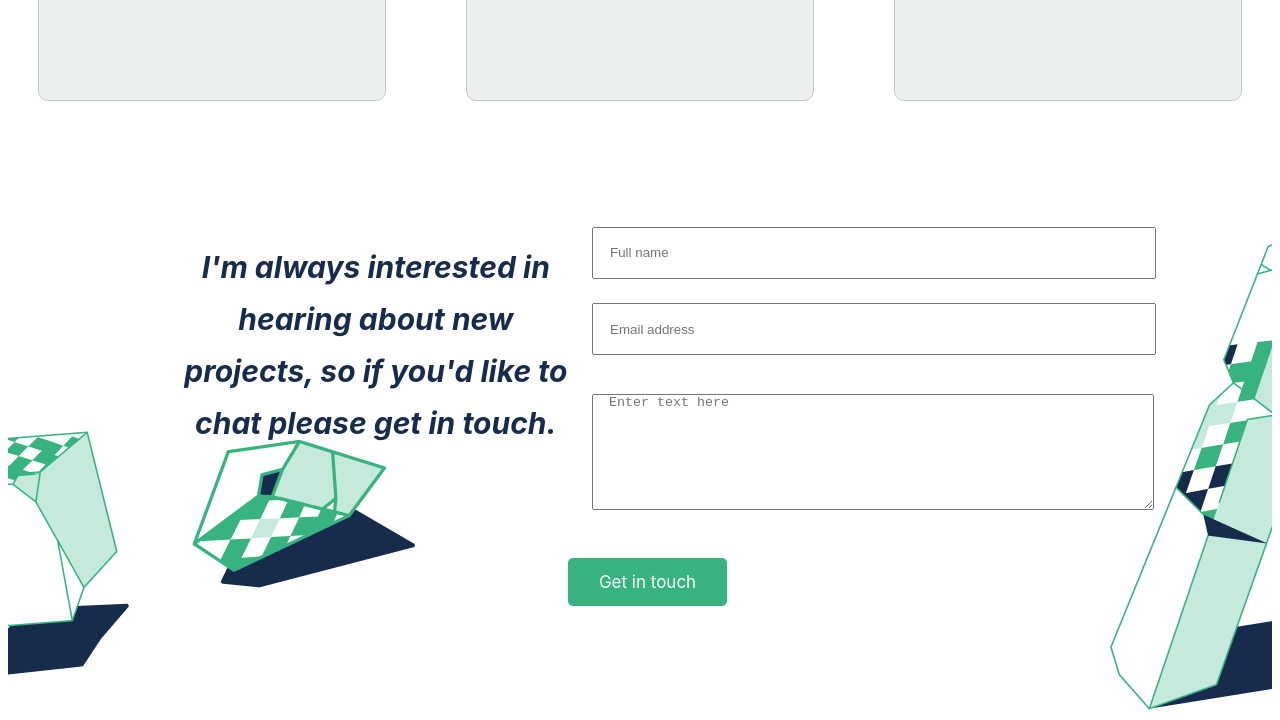
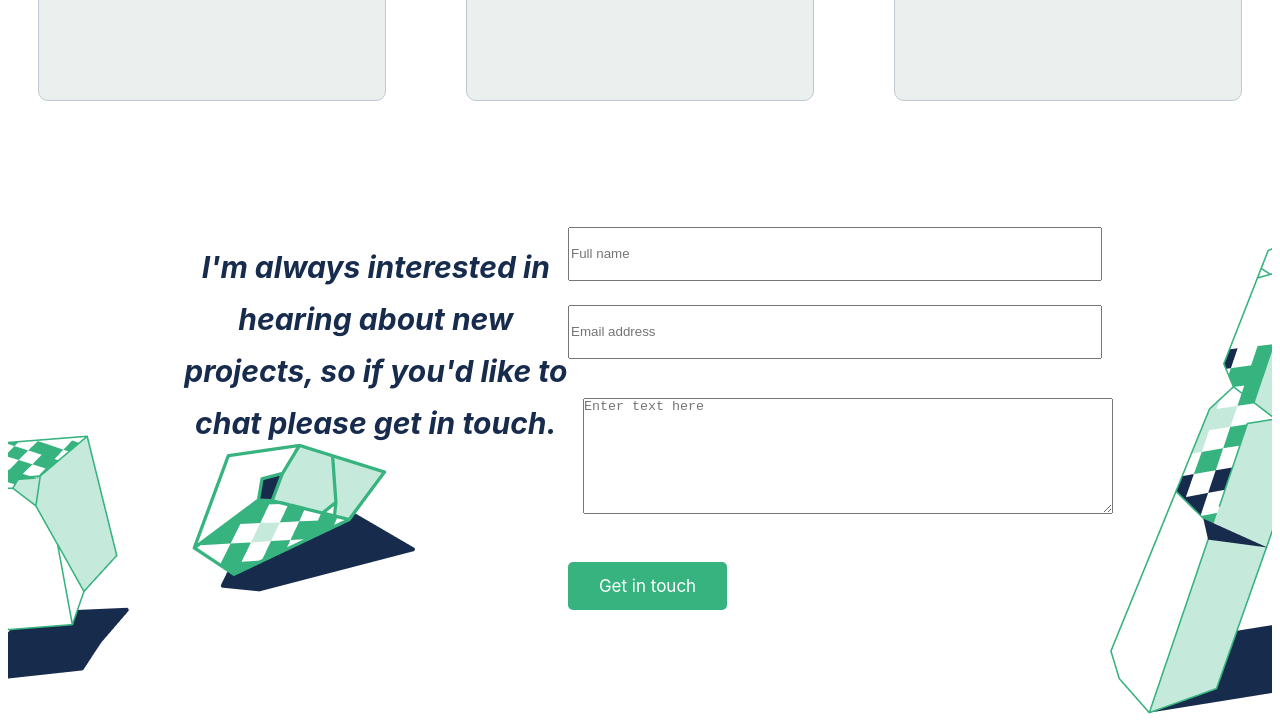
Before and after one commit to PrinceBadru/mobilefirst, a website: page index.html in a window 1280 px wide. Shown: the part 3001-3721 px from the top of the page. Drawn offline with Linux system fonts and the light colour scheme; a web font is replaced by a local one.

Commit message:
add new changes

```diff
--- a/index.html
+++ b/index.html
@@ -136,18 +136,18 @@
 
                             <li >
                                 <label for="name" >
-                                    <input type="text" id="name"  name="user_name" placeholder="Full name" class="placeholdermargin"  maxlength="30" required>
+                                    <input type="text" id="name" class="form-data" name="user_name" placeholder="Full name" class="placeholdermargin"  maxlength="30" required>
                                 </label>
                             </li>
                             <li>
                                 <label for="mail">
-                                    <input type="email" id="mail" name="user_email" placeholder="Email address" class="placeholdermargin" required>
+                                    <input type="email" id="mail" class="form-data" name="user_email" placeholder="Email address" class="placeholdermargin" required>
                                 </label>
 
                             </li>
                             <li>
                                 <label for="msg">
-                                    <textarea name="user_message" id="msg" cols="30" rows="5" maxlength="500" placeholder="Enter text here" class="placeholdermargin" required></textarea>
+                                    <textarea name="user_message" id="msg" class="form-data" cols="30" rows="5" maxlength="500" placeholder="Enter text here" class="placeholdermargin" required></textarea>
                                 </label>
                             </li>
                             <li class="button back-image">
--- a/style.css
+++ b/style.css
@@ -738,7 +738,8 @@ textarea {
   .about2 {
     text-align: center;
     font-size: 23px;
-    background-image: url(./images/illustration-about\ me-1-desktop@2x.jpg),
+    background-image:
+      url(./images/illustration-about\ me-1-desktop@2x.jpg),
       url(./images/illustration-about-me-2-desktop.png);
     background-repeat: no-repeat;
     background-position: top right, bottom left;
@@ -857,7 +858,8 @@ textarea {
 
   .contact {
     display: flex;
-    background-image: url(./images/illustration-1-contact-form-desktop.png),
+    background-image:
+      url(./images/illustration-1-contact-form-desktop.png),
       url(./images/contact\ form-illustratoin-3-desktop.png);
     background-repeat: no-repeat;
     background-position: bottom left, bottom right;
```
